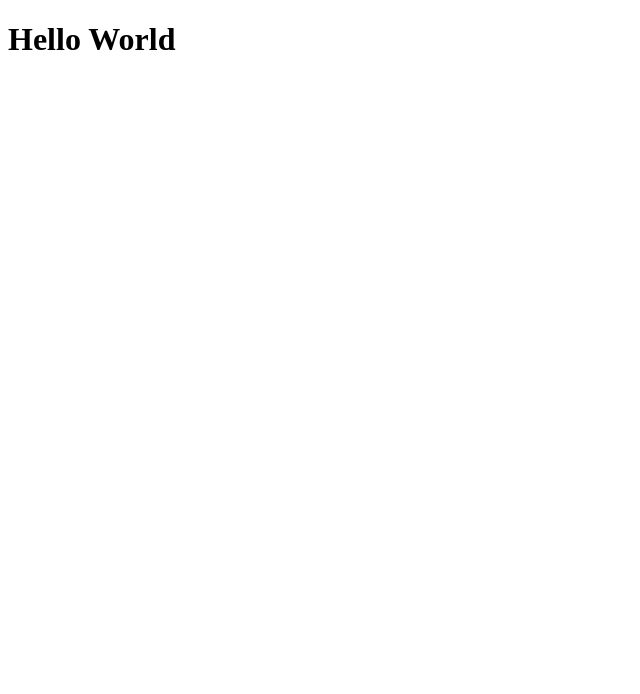
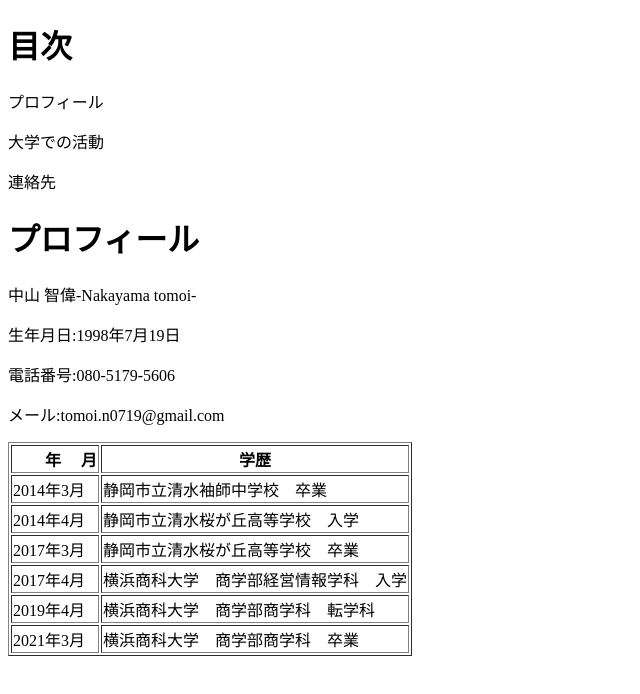
Before and after one commit to TiNDiscoKid/TiNDiscoKid.github.io, a plain HTML site: page index.html in a window 1280 px wide. Shown: the whole page, without its empty margins (0-640 px from the left). Drawn offline with Linux system fonts and the light colour scheme.

Commit message:
Update index.html

```diff
--- a/index.html
+++ b/index.html
@@ -1,6 +1,48 @@
 <!DOCTYPE html>
-<html>
-<body>
-<h1>Hello World</h1>
-</body>
+<html lang="ja">
+  <head>
+    <meta charset="UTF-8">
+    <title>Tomoi Nakayama</title>
+  </head>
+  <body>
+    <h1>目次</h1>
+    <p>プロフィール</p>
+    <p>大学での活動</p>
+    <p>連絡先</p>
+    <h1>プロフィール</h1>
+    <p>中山 智偉-Nakayama tomoi-</p>
+    <p>生年月日:1998年7月19日</p>
+    <p>電話番号:080-5179-5606</p>
+    <p>メール:tomoi.n0719@gmail.com</p>
+  <table border="1">
+    <tr>
+      <th>　　年 　月</th>
+      <th>学歴</th>
+    </tr>
+    <tr>
+      <td>2014年3月</td>
+      <td>静岡市立清水袖師中学校　卒業</td>
+    </tr>
+    <tr>
+      <td>2014年4月</td>
+      <td>静岡市立清水桜が丘高等学校　入学</td>
+    </tr>
+     <tr>
+      <td>2017年3月</td>
+      <td>静岡市立清水桜が丘高等学校　卒業</td>
+       <tr>
+      <td>2017年4月</td>
+      <td>横浜商科大学　商学部経営情報学科　入学</td>
+       <tr>
+      <td>2019年4月</td>
+      <td>横浜商科大学　商学部商学科　転学科</td>
+       <tr>
+      <td>2021年3月</td>
+      <td>横浜商科大学　商学部商学科　卒業</td>
+    </tr>
+    </tr>
+    </tr>
+    </tr>
+  </table>
+  </body>
 </html>
```
